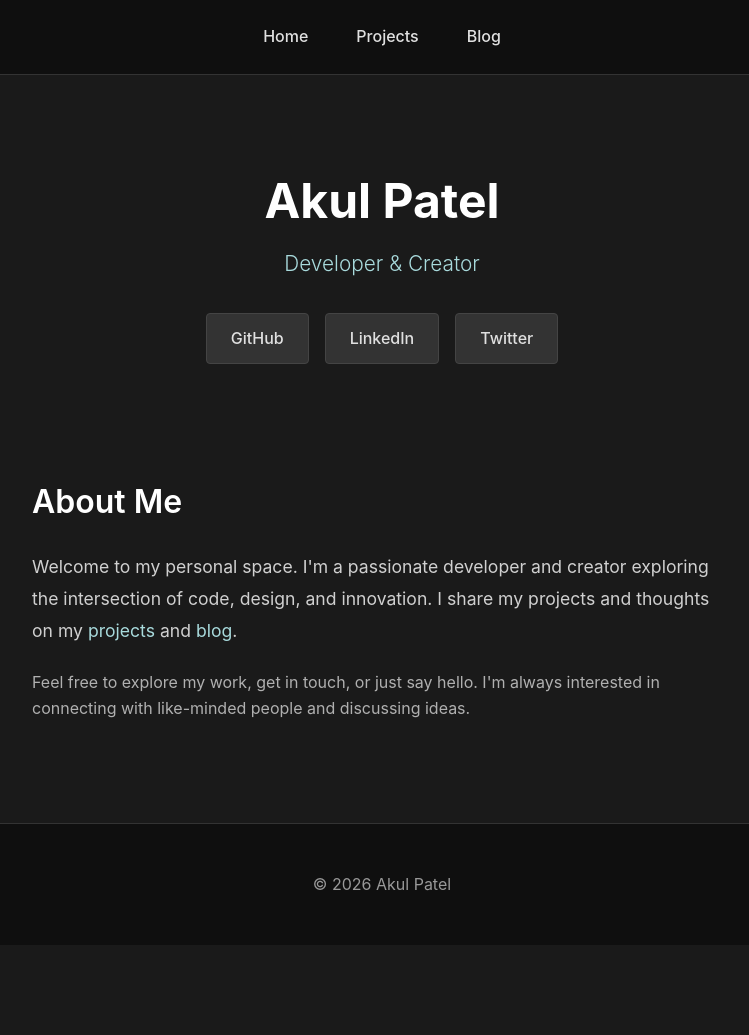
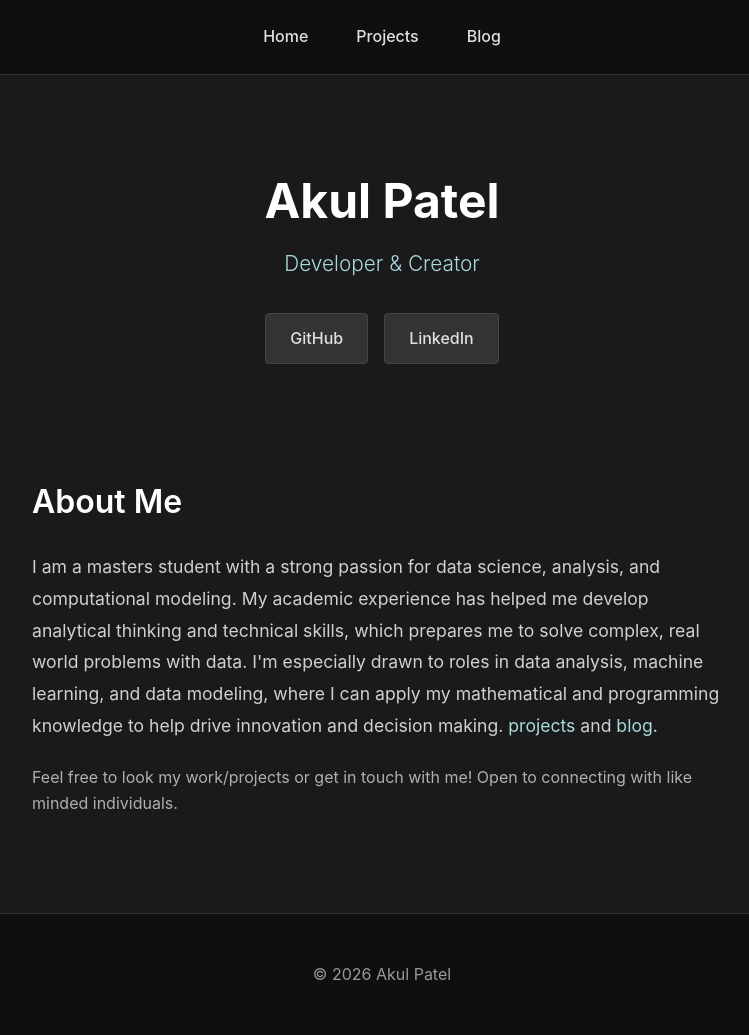
Before and after one commit to AkulPat/akulpat.github.io, a Jekyll site: the page built from index.html, in a window 1280 px wide. Shown: the whole page, without its empty margins (258-1007 px from the left). Built offline with Jekyll 4.4.1, drawn with Linux system fonts in a browser that asks for light colours; before the commit the page ends 945 px from its top, so only the background shows below that.

Commit message:
updated home page - added bio - added linkedin - removed x link

```diff
--- a/index.html
+++ b/index.html
@@ -9,14 +9,14 @@ title: Home
 
     <div class="social-links">
         <a href="https://github.com/AkulPat" target="_blank" rel="noopener">GitHub</a>
-        <a href="https://linkedin.com/in/akul-patel" target="_blank" rel="noopener">LinkedIn</a>
-        <a href="https://twitter.com/AkulPatel" target="_blank" rel="noopener">Twitter</a>
+        <a href="https://www.linkedin.com/in/akul-patel-900673143" target="_blank" rel="noopener">LinkedIn</a>
     </div>
 </div>
 
 <div class="bio-section">
     <h2>About Me</h2>
-    <p class="bio">Welcome to my personal space. I'm a passionate developer and creator exploring the intersection of code, design, and innovation. I share my projects and thoughts on my <a href="/projects.html">projects</a> and <a href="/blog/">blog</a>.</p>
+    <p class="bio">I am a masters student with a strong passion for data science, analysis, and computational modeling. My academic experience has helped me develop analytical thinking and technical skills, which prepares me to solve complex, real world problems with data. I'm especially drawn to roles in data analysis,
+        machine learning, and data modeling, where I can apply my mathematical and programming knowledge to help drive innovation and decision making. <a href="/projects.html">projects</a> and <a href="/blog/">blog</a>.</p>
 
-    <p style="color: #b0b0b0; margin-top: 1.5rem;">Feel free to explore my work, get in touch, or just say hello. I'm always interested in connecting with like-minded people and discussing ideas.</p>
+    <p style="color: #b0b0b0; margin-top: 1.5rem;">Feel free to look my work/projects or get in touch with me! Open to connecting with like minded individuals.</p>
 </div>
```
